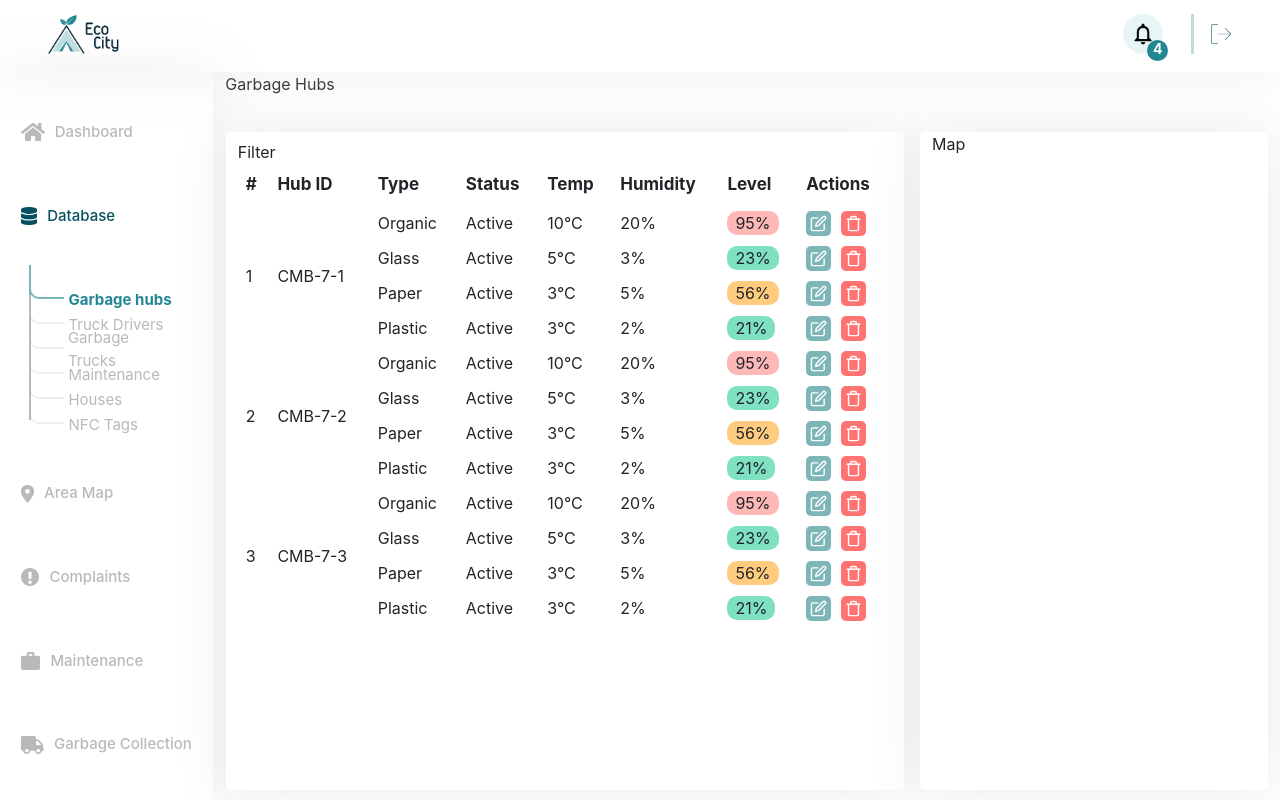
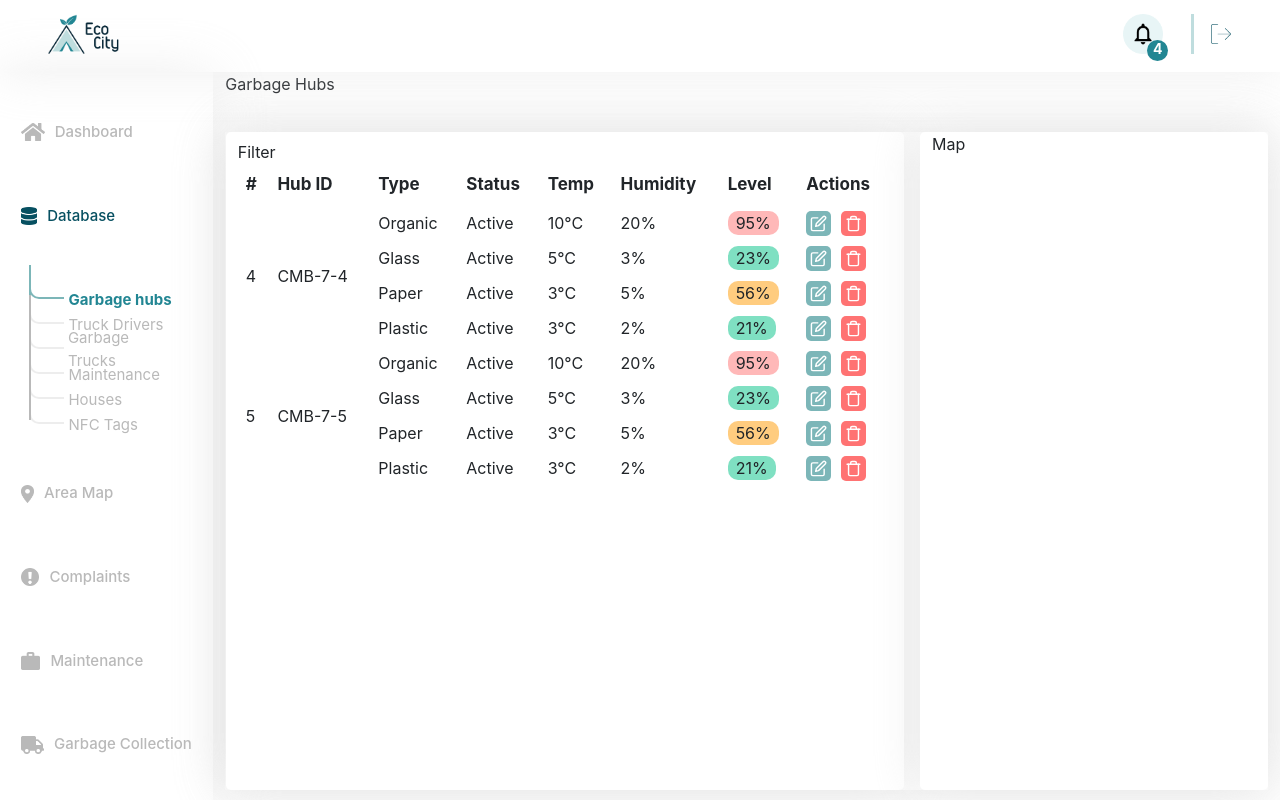
Before and after one commit to IsuruVihan/EcoCity, a React (Create React App) app in the folder admin/: page /database/garbage-hubs in a window 1280 px wide. Built offline with nearby package versions, Linux system fonts and the light colour scheme.

Commit message:
Added filtering according to page numbers

```diff
--- a/admin/src/assets/styles/Database/database.css
+++ b/admin/src/assets/styles/Database/database.css
@@ -4,7 +4,8 @@
 
 .section-contents {
     height: calc(100% - 70px);
-    filter: drop-shadow();
+    box-shadow: 0 0 50px rgba(220, 220, 220, 0.46);
+
 }
 
 .section-contents div {
--- a/admin/src/data/HubDetails.json
+++ b/admin/src/data/HubDetails.json
@@ -110,6 +110,80 @@
           "level": "21"
         }
       ]
+    },
+    {
+      "hubID": "CMB-7-4",
+      "bins": [
+        {
+          "binID": "",
+          "binType": "Organic",
+          "status": "Active",
+          "temperature": "10",
+          "humidity": "20%",
+          "level": "95"
+        },
+        {
+          "binID": "",
+          "binType": "Glass",
+          "status": "Active",
+          "temperature": "5",
+          "humidity": "3%",
+          "level": "23"
+        },
+        {
+          "binID": "",
+          "binType": "Paper",
+          "status": "Active",
+          "temperature": "3",
+          "humidity": "5%",
+          "level": "56"
+        },
+        {
+          "binID": "",
+          "binType": "Plastic",
+          "status": "Active",
+          "temperature": "3",
+          "humidity": "2%",
+          "level": "21"
+        }
+      ]
+    },
+    {
+      "hubID": "CMB-7-5",
+      "bins": [
+        {
+          "binID": "",
+          "binType": "Organic",
+          "status": "Active",
+          "temperature": "10",
+          "humidity": "20%",
+          "level": "95"
+        },
+        {
+          "binID": "",
+          "binType": "Glass",
+          "status": "Active",
+          "temperature": "5",
+          "humidity": "3%",
+          "level": "23"
+        },
+        {
+          "binID": "",
+          "binType": "Paper",
+          "status": "Active",
+          "temperature": "3",
+          "humidity": "5%",
+          "level": "56"
+        },
+        {
+          "binID": "",
+          "binType": "Plastic",
+          "status": "Active",
+          "temperature": "3",
+          "humidity": "2%",
+          "level": "21"
+        }
+      ]
     }
   ]
 }
--- a/admin/src/pages/Database/GarbageHubs/tables/GarbageHubsTable.js
+++ b/admin/src/pages/Database/GarbageHubs/tables/GarbageHubsTable.js
@@ -1,4 +1,4 @@
-import React, {Fragment} from 'react';
+import React, {Fragment, useEffect, useState} from 'react';
 import {Container, Row, Table} from "react-bootstrap";
 
 import GarbageHubDetailsModal from "../modals/GarbageHubDetailsModal";
@@ -11,6 +11,40 @@ import hubsDetails from '../../../../data/HubDetails.json';
 
 const GarbageHubsTable = () => {
     const hubs = hubsDetails.hubs;
+    console.log(hubs);
+    const hubCount = hubs.length;
+    const hubsPerPage = 3;
+    const pageCount = Math.ceil(hubCount / hubsPerPage);
+    const [currentPage, setCurrentPage] = useState(2);
+    const [startIndex, setStartIndex] = useState(0);
+    const [endIndex, setEndIndex] = useState(hubsPerPage);
+    const [filteredHubs, setFilteredHubs] = useState(hubs.slice(startIndex, endIndex));
+
+    const calculateStartIndex = () => {
+        setStartIndex((currentPage - 1) * hubsPerPage);
+    }
+    const calculateEndIndex = () => {
+        if ((startIndex + hubsPerPage) > hubCount) {
+            setEndIndex(hubCount);
+        } else {
+            setEndIndex(startIndex + hubsPerPage);
+        }
+    }
+
+    useEffect(() => {
+        calculateStartIndex();
+    }, [currentPage]);
+
+    useEffect(() => {
+        calculateEndIndex();
+    }, [startIndex])
+
+    useEffect(() => {
+        if (startIndex > endIndex) {
+            return;
+        }
+        setFilteredHubs(hubs.slice(startIndex, endIndex));
+    }, [endIndex]);
 
     return (
         <Row className='mx-0'>
@@ -29,8 +63,8 @@ const GarbageHubsTable = () => {
                 </thead>
                 <Fragment>
                     {
-                        hubs.map((hub, index) => {
-                            return <GarbageHubsTableItem key={index} hub={hub} index={index}/>
+                        filteredHubs.map((hub, index) => {
+                            return <GarbageHubsTableItem key={index + startIndex} hub={hub} index={index + startIndex}/>
                         })
                     }
                 </Fragment>
--- a/admin/src/pages/Database/GarbageHubs/tables/GarbageHubsTableItem.js
+++ b/admin/src/pages/Database/GarbageHubs/tables/GarbageHubsTableItem.js
@@ -38,7 +38,7 @@ const GarbageHubsTableItem = (props) => {
         {
             bins.map((bin, idx) => {
                 if (idx !== 0) {
-                    return <tr>
+                    return <tr key={idx}>
                         <td>{bin.binType}</td>
                         <td>{bin.status}</td>
                         <td>{bin.temperature}&deg;C</td>
```
